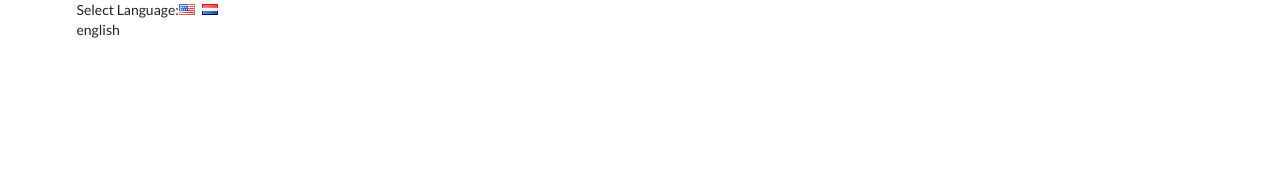
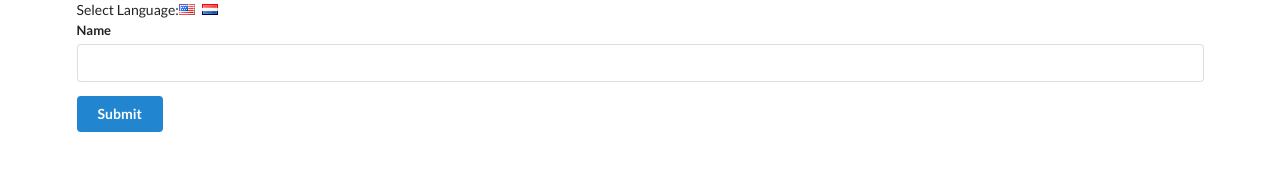
Before and after one commit to kiingdavies/react-prac, a React app in the folder translate/: page / in a window 1280 px wide. Built offline with nearby package versions, Linux system fonts and the light colour scheme.

Commit message:
translate done

```diff
--- a/translate/package.json
+++ b/translate/package.json
@@ -1,5 +1,5 @@
 {
-  "name": "translate",
+  "name": "testing",
   "version": "0.1.0",
   "private": true,
   "dependencies": {
--- a/translate/public/index.html
+++ b/translate/public/index.html
@@ -8,12 +8,13 @@
   <meta name="theme-color" content="#000000" />
   <meta name="description" content="Web site created using create-react-app" />
   <link rel="apple-touch-icon" href="%PUBLIC_URL%/logo192.png" />
-  <link rel="stylesheet" href="https://cdnjs.cloudflare.com/ajax/libs/semantic-ui/2.4.1/semantic.min.css">
   <!--
       manifest.json provides metadata used when your web app is installed on a
       user's mobile device or desktop. See https://developers.google.com/web/fundamentals/web-app-manifest/
     -->
   <link rel="manifest" href="%PUBLIC_URL%/manifest.json" />
+  <link rel="stylesheet" href="https://cdnjs.cloudflare.com/ajax/libs/semantic-ui/2.4.1/semantic.min.css">
+
   <!--
       Notice the use of %PUBLIC_URL% in the tags above.
       It will be replaced with the URL of the `public` folder during the build.
--- a/translate/src/components/App.js
+++ b/translate/src/components/App.js
@@ -1,4 +1,7 @@
 import React from "react";
+import UserCreate from "./UserCreate";
+import LanguageContext from "../contexts/LanguageContext";
+import ColorContext from "../contexts/ColorContext";
 
 class App extends React.Component {
   state = { language: "english" };
@@ -21,7 +24,11 @@ class App extends React.Component {
             onClick={() => this.onLanguageChange("dutch")}
           />
         </div>
-        {this.state.language}
+        <ColorContext.Provider value="primary">
+          <LanguageContext.Provider value={this.state.language}>
+            <UserCreate />
+          </LanguageContext.Provider>
+        </ColorContext.Provider>
       </div>
     );
   }
--- /dev/null
+++ b/translate/src/components/Button.js
@@ -0,0 +1,25 @@
+import React from "react";
+import LanguageContext from "../contexts/LanguageContext";
+import ColorContext from "../contexts/ColorContext";
+
+class Button extends React.Component {
+  renderSubmit(value) {
+    return value === "english" ? "Submit" : "Voorleggen";
+  }
+
+  render() {
+    return (
+      <ColorContext.Consumer>
+        {color => (
+          <button className={`ui button ${color}`}>
+            <LanguageContext.Consumer>
+              {value => this.renderSubmit(value)}
+            </LanguageContext.Consumer>
+          </button>
+        )}
+      </ColorContext.Consumer>
+    );
+  }
+}
+
+export default Button;
--- /dev/null
+++ b/translate/src/components/Field.js
@@ -0,0 +1,18 @@
+import React from "react";
+import LanguageContext from "../contexts/LanguageContext";
+
+class Field extends React.Component {
+  static contextType = LanguageContext;
+
+  render() {
+    const text = this.context === "english" ? "Name" : "Naam";
+    return (
+      <div className="ui field">
+        <label>{text}</label>
+        <input />
+      </div>
+    );
+  }
+}
+
+export default Field;
--- /dev/null
+++ b/translate/src/components/UserCreate.js
@@ -0,0 +1,13 @@
+import React from "react";
+import Field from "./Field";
+import Button from "./Button";
+
+const UserCreate = () => {
+  return (
+    <div className="ui form">
+      <Field/>
+      <Button/>
+    </div>
+  );
+}
+export default UserCreate;
--- /dev/null
+++ b/translate/src/contexts/ColorContext.js
@@ -0,0 +1,3 @@
+import React from 'react';
+
+export default React.createContext();
--- /dev/null
+++ b/translate/src/contexts/LanguageContext.js
@@ -0,0 +1,3 @@
+import React from 'react';
+
+export default React.createContext('english');
```
Also changed, not shown: 2 other files.
